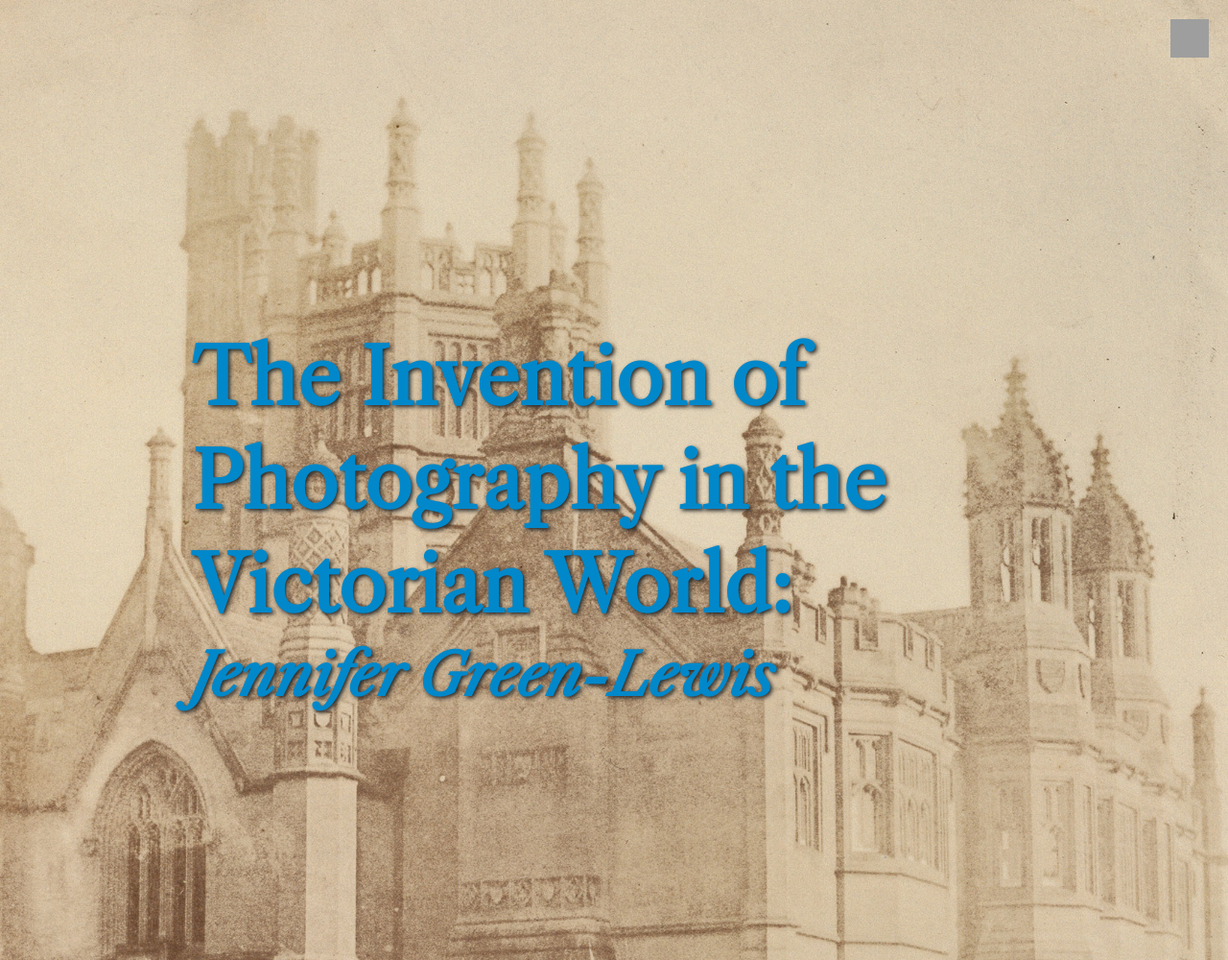
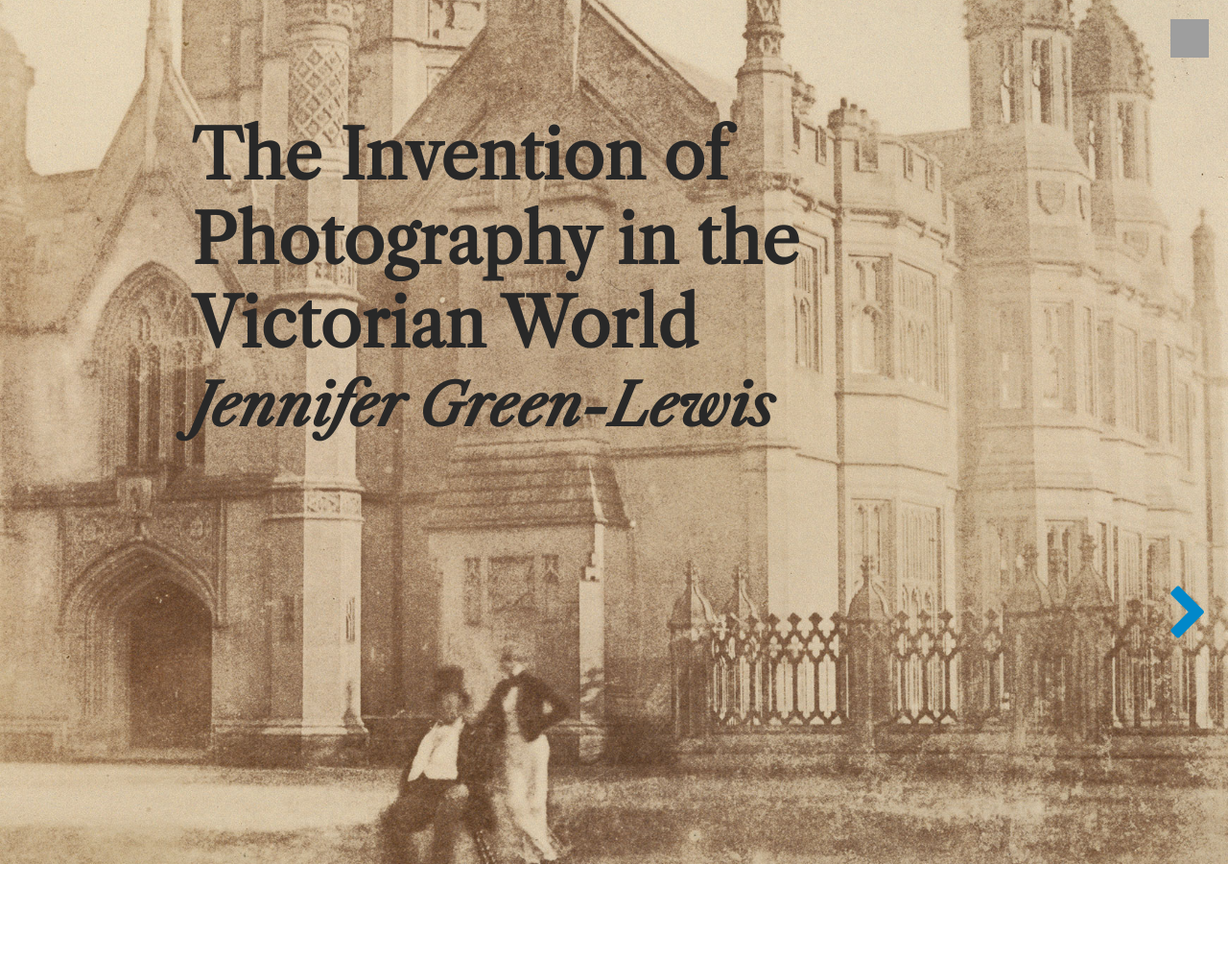
Before and after one commit to thegetty/inventionofphoto-jekyll, a Jekyll site: the page built from index.html, in a window 1280 px wide. Shown: the whole page at 96% size. Built offline with Jekyll 4.4.1, drawn with Linux system fonts in a browser that asks for light colours; some web fonts are replaced; after the commit the page ends 900 px from its top, so only the background shows below that; grey boxes are pictures that could not be loaded.

Commit message:
Update cover styling and links

```diff
--- a/_includes/toc.html
+++ b/_includes/toc.html
@@ -1,6 +1,6 @@
 <nav class="toc">
 <ul>
-<li><h4>{{ site.title }}<br /><span class="author">{{ site.author }}</h4></li>
+<li><a href="index.html"><h4>{{ site.title }}</a><br /><span class="author">{{ site.author }}</h4></li>
 {% for post in site.posts reversed %}
 <li>{%if post.chapter_no %}<a href="{{ post.url }}">Chapter {{ post.chapter_no }}: {{ post.title }}</a>{% else %}<a href="{{ post.url }}">{% if post.layout == "frontmatter" %}<em>{{ post.title }}</em>{% else %}{{ post.title }}{% endif %}</a>{% endif %}</li>
 {% endfor %}
--- a/assets/styles/base.css
+++ b/assets/styles/base.css
@@ -42,9 +42,9 @@ a:hover {
 }
 
 h1 {
-	font-size: 4em;
+	font-size: 3.5em;
 	font-family: Libre_Caslon_Text, serif;
-	line-height: 1.35em;
+	line-height: 1.25em;
 }
 
 h2 {
@@ -69,9 +69,9 @@ h4 {
 
 .cover {
 	width: 100%;
-	height: 1000px;
+	height: 100vh;
 	background-image: url('../images/cover.jpg');
-	background-position: top left;
+	background-position: 0% 70%;
 	background-size: cover;
 	background-repeat: no-repeat;
 	-webkit-background-size: cover;
@@ -79,10 +79,16 @@ h4 {
 	-o-background-size: cover;
 	-moz-box-sizing: border-box;
 	box-sizing: border-box;
-	padding: 340px 50px 0px 200px;
-	text-shadow: 2px 2px 4px #282828;
+	padding: 120px 50px 0px 200px;
+	/*text-shadow: 2px 2px 4px #282828;*/
 }
 
+.cover h2 {
+   color: #282828;
+}
+.cover h1 {
+  max-width: 800px;
+}
 .cover .logo {
 	position: fixed;
 	top: 20px;
--- a/index.html
+++ b/index.html
@@ -1,13 +1,12 @@
 ---
 layout: base
 ---
-<a href="texts/01_early_days.html">
 <div class="cover">
+	<img src="http://localhost:4000/assets/images/gettylogo_000000_400px.png" class="logo" />
+	<h1>{{ site.title }}</h1>
+	<h2>{{ site.author }}</h2>
+</a>
 
-	<img src="http://localhost:4000/assets/images/gettylogo_000000_400px.png" class="logo" />
-
-	<h1>{{ site.title }}:<br />{{ site.subtitle }}</h1>
-	<h2>{{ site.author }}</h2>
-
-
-</a>
+<nav>
+<h2 id="prev"><a href="early_days.html"><i class="fa fa-chevron-right"></i></a></h2>
+</nav>
```
